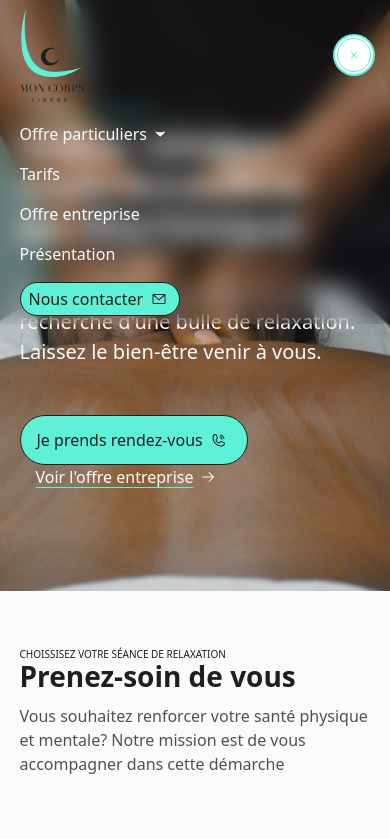
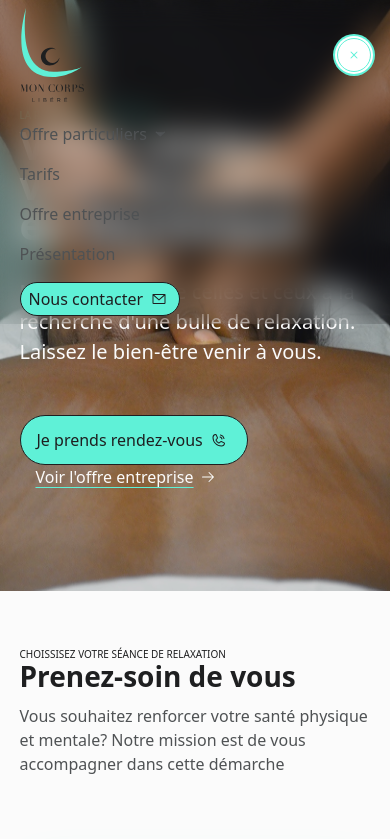
Before and after one commit to LenaEUGENE/mcl-v1, an Astro site: page / in a window 390 px wide. Both pictures are taken after a click on the button "Toggle navigation". Shown: the top 839 px of the page. Built offline with nearby package versions, Linux system fonts and the light colour scheme; Astro itself is replaced by a stand-in of ours.

Commit message:
change menu bg so that text is readable

```diff
--- a/src/components/Header.astro
+++ b/src/components/Header.astro
@@ -5,7 +5,7 @@ import Button from './Button.astro';
 
 ---
 
-<header class="section py-0 fixed flex flex-wrap md:justify-start md:flex-nowrap z-50 w-full text-sm bg-gray-900/30 backdrop-blur-md md:bg-offwhite">
+<header class="section py-0 fixed flex flex-wrap md:justify-start md:flex-nowrap z-50 w-full text-sm bg-gray-900/30 backdrop-blur-lg md:bg-offwhite">
     <nav class="container relative w-full max-h-fit md:flex md:items-center md:justify-between py-2" aria-label="Global">
       <div class="flex items-center justify-between">
         <div class="logo-wrapper h-full">
@@ -40,7 +40,7 @@ import Button from './Button.astro';
       <nav id="navbar-collapse-with-animation" class="hs-collapse hidden overflow-hidden transition-all duration-300 basis-full grow md:block">
         <ul class="flex flex-col gap-y-4 gap-x-0 mt-5 md:flex-row md:items-center md:justify-end md:gap-y-0 md:gap-x-7 md:mt-0 md:pl-7">
           <div class="hs-dropdown [--strategy:static] md:[--strategy:fixed] [--adaptive:none] md:[--trigger:hover] md:py-4">
-            <button type="button" class="flex items-center w-full text-offwhite md:text-gray hover:text-brand/80">
+            <button type="button" class="flex items-center w-full hover:underline decoration-brand hover:underline-offset-4 transition duration-300 ease-in-out text-gray hover:text-brand/80">
               Offre particuliers
               <svg class="ml-2 w-2.5 h-2.5 text-gray-600" width="16" height="16" viewBox="0 0 16 16" fill="none" xmlns="http://www.w3.org/2000/svg">
                 <path d="M2 5L8.16086 10.6869C8.35239 10.8637 8.64761 10.8637 8.83914 10.6869L15 5" stroke="currentColor" stroke-width="2" stroke-linecap="round"></path>
@@ -61,9 +61,9 @@ import Button from './Button.astro';
             </div>
           </div>
 
-          <li class="nav__item hover:underline decoration-brand hover:underline-offset-4 transition duration-300 ease-in-out text-offwhite md:text-gray md:py-6"><a href="/#tarifs-individuel" aria-current="page" class="nav__link">Tarifs</a></li>
-          <li class="nav__item hover:underline decoration-brand hover:underline-offset-4 transition duration-300 ease-in-out text-offwhite md:text-gray md:py-6"><a href="entreprise" class="nav__link">Offre entreprise</a></li>
-          <li class="nav__item hover:underline decoration-brand hover:underline-offset-4 transition duration-300 ease-in-out text-offwhite md:text-gray md:py-6"><a href="/présentation" class="nav__link">Présentation</a></li>
+          <li class="nav__item hover:underline decoration-brand hover:underline-offset-4 transition duration-300 ease-in-out text-gray md:py-6"><a href="/#tarifs-individuel" aria-current="page" class="nav__link">Tarifs</a></li>
+          <li class="nav__item hover:underline decoration-brand hover:underline-offset-4 transition duration-300 ease-in-out text-gray md:py-6"><a href="entreprise" class="nav__link">Offre entreprise</a></li>
+          <li class="nav__item hover:underline decoration-brand hover:underline-offset-4 transition duration-300 ease-in-out text-gray md:py-6"><a href="/présentation" class="nav__link">Présentation</a></li>
 
           <div class="header-cta__wrapper basis-1/3 flex justify-start md:justify-center">
             <Button
```
